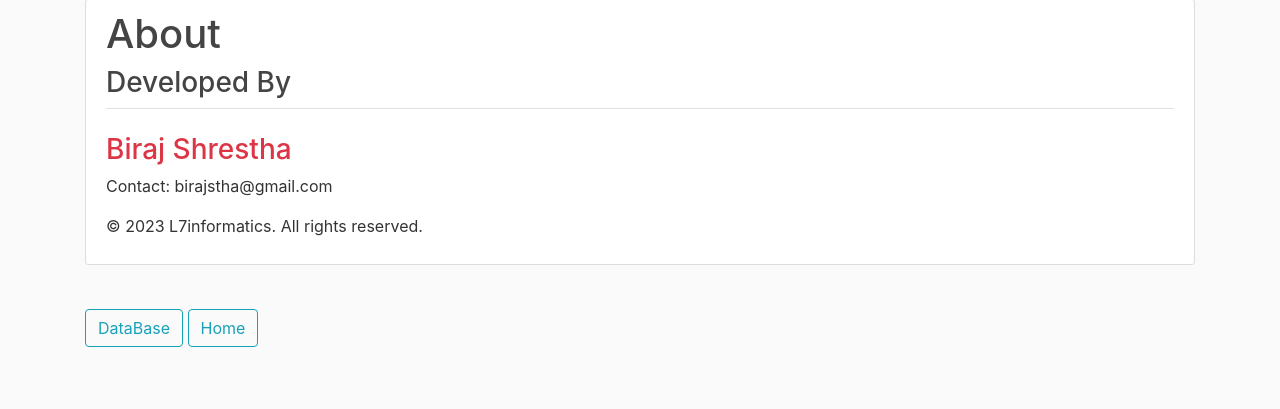
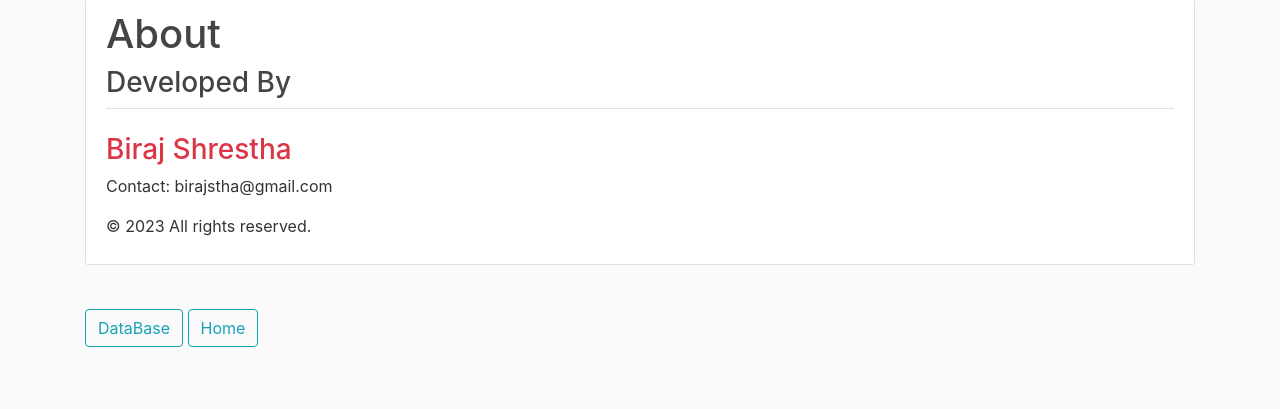
Before and after one commit to birajstha/BenfordChallange, a Flask app: page /about in a window 1280 px wide. Shown: the part 81-490 px from the top of the page. Run offline with Flask 3, Linux system fonts and the light colour scheme; some libraries are stand-ins or nearby versions.

Commit message:
Update about.html
About page edited. Reference removed

```diff
--- a/birajwebapp/templates/about.html
+++ b/birajwebapp/templates/about.html
@@ -11,7 +11,7 @@
             Biraj Shrestha
         </h3>
         <p>Contact: birajstha@gmail.com</p>
-        <p>&copy; 2023 L7informatics. All rights reserved.</p>
+        <p>&copy; 2023 All rights reserved.</p>
     </div>
 
 {% endblock content %}
```
